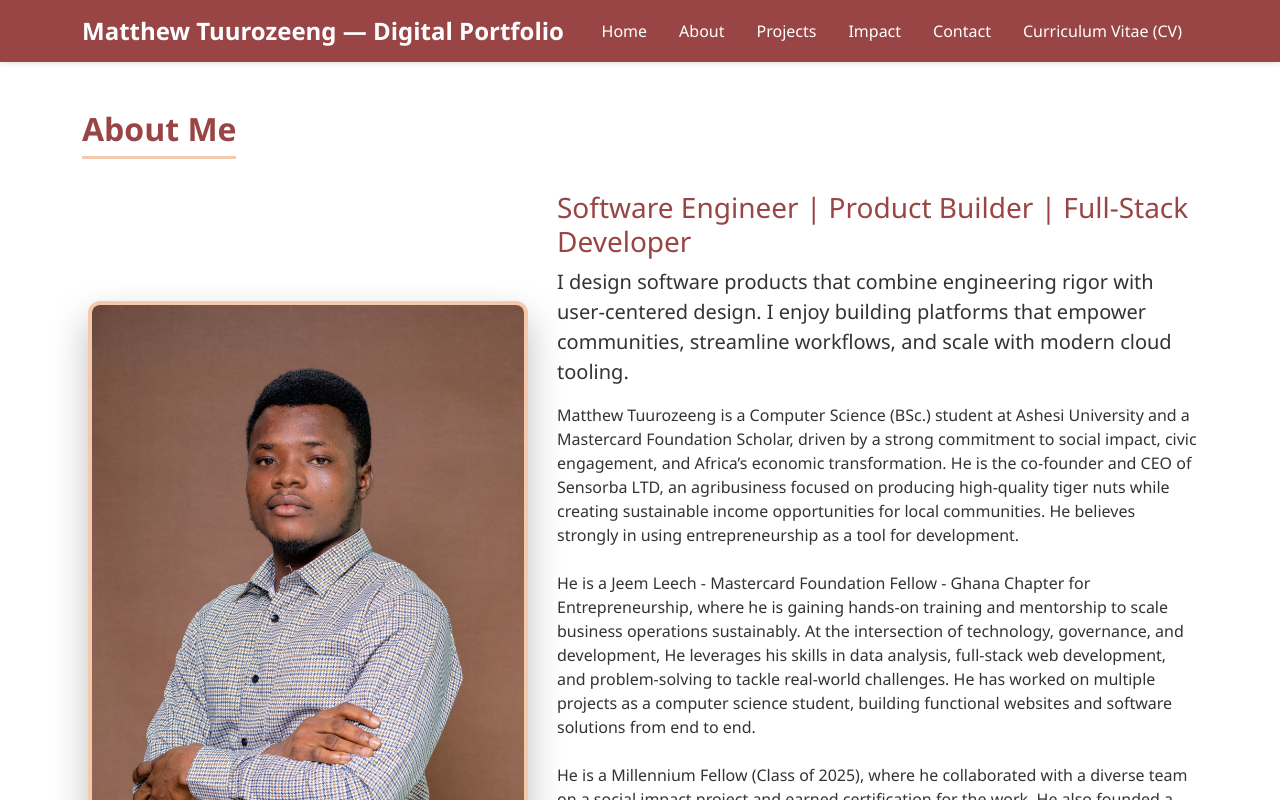
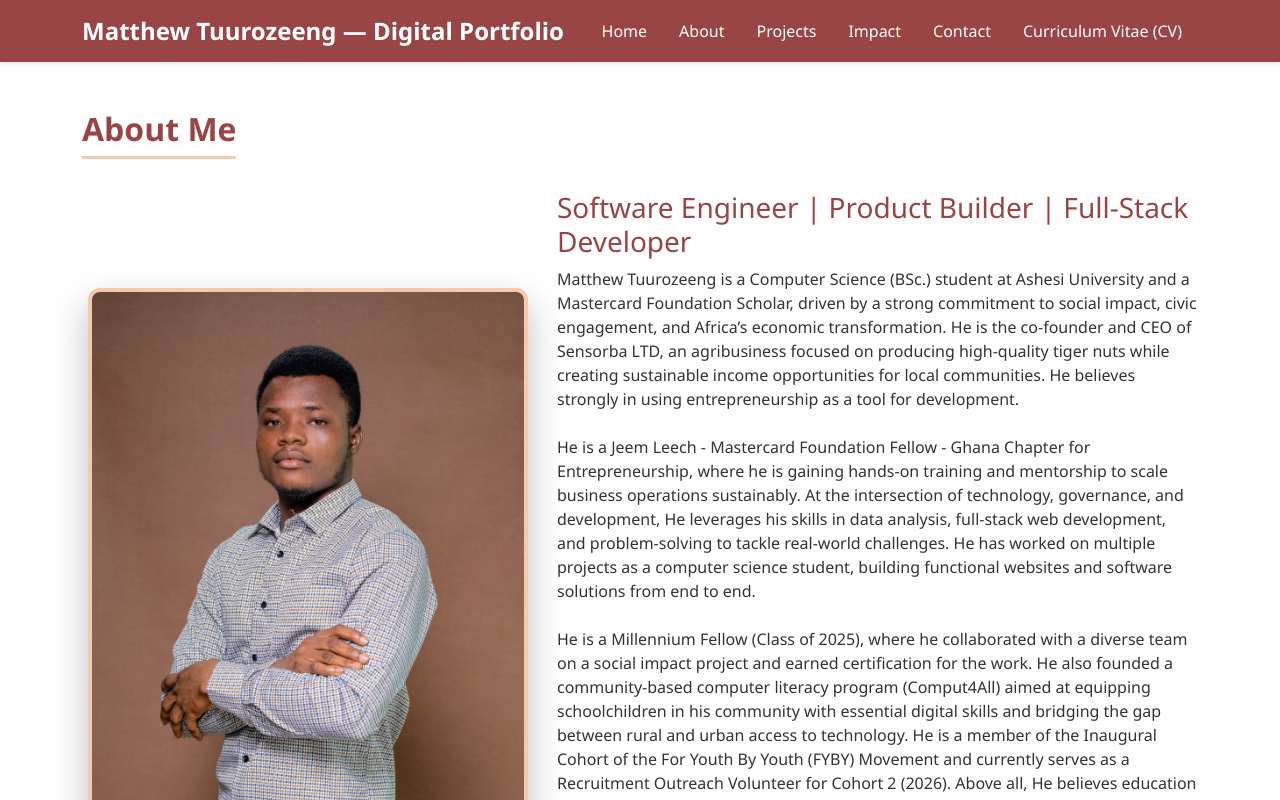
Before and after one commit to MatthewTuurozeeng/Matthew_Tuurozeeng_Digital_Portfolio, a React (Vite) app in the folder frontend/: page /about in a window 1280 px wide. Shown: the top 800 px of the page. Built offline with nearby package versions, Linux system fonts and the light colour scheme; no server answers.

Commit message:
tweaked profile image

```diff
--- a/frontend/src/data/Projects.ts
+++ b/frontend/src/data/Projects.ts
@@ -4,7 +4,7 @@ const projectsData: Project[] = [
 
   {
     id: 'proj-school',
-    title: 'School Webite',
+    title: 'School Website',
     description:
       'A modern, responsive web application for managing school admissions, enquiries, and information for Machris Christian Academy, Nadowli, Ghana. It provides essential information to parents, students, and the community Streamline the admission application process and enable efficient communication through an enquiry system Offer administrative tools for managing applications and content',
     technologies: [' React Next.js', 'Bootstrap', 'Node.js Express', 'MySQL database', 'Railway', 'Cloudinary', 'Vercel', 'Render'],
--- a/frontend/src/index.css
+++ b/frontend/src/index.css
@@ -214,7 +214,7 @@ body {
 }
 .about-profile-image {
   width: 440px;
-  height: 680px;
+  height: 570px;
   object-fit: cover;
   border-radius: 12px;
   border: 4px solid var(--secondary);
--- a/frontend/src/pages/About.tsx
+++ b/frontend/src/pages/About.tsx
@@ -48,7 +48,7 @@ const About: React.FC = () => {
 
         <Col lg={7}>
           <h3 style={{ color: '#994545' }}>{title}</h3>
-          <p className="lead">{bio}</p>
+          {/* <p className="lead">{bio}</p> */}
           <p style={{ whiteSpace: 'pre-line' }}>{careerGoals}</p>
         </Col>
       </Row>
```
Also changed, not shown: 1 other file (tests, documents, lock files or other folders).
